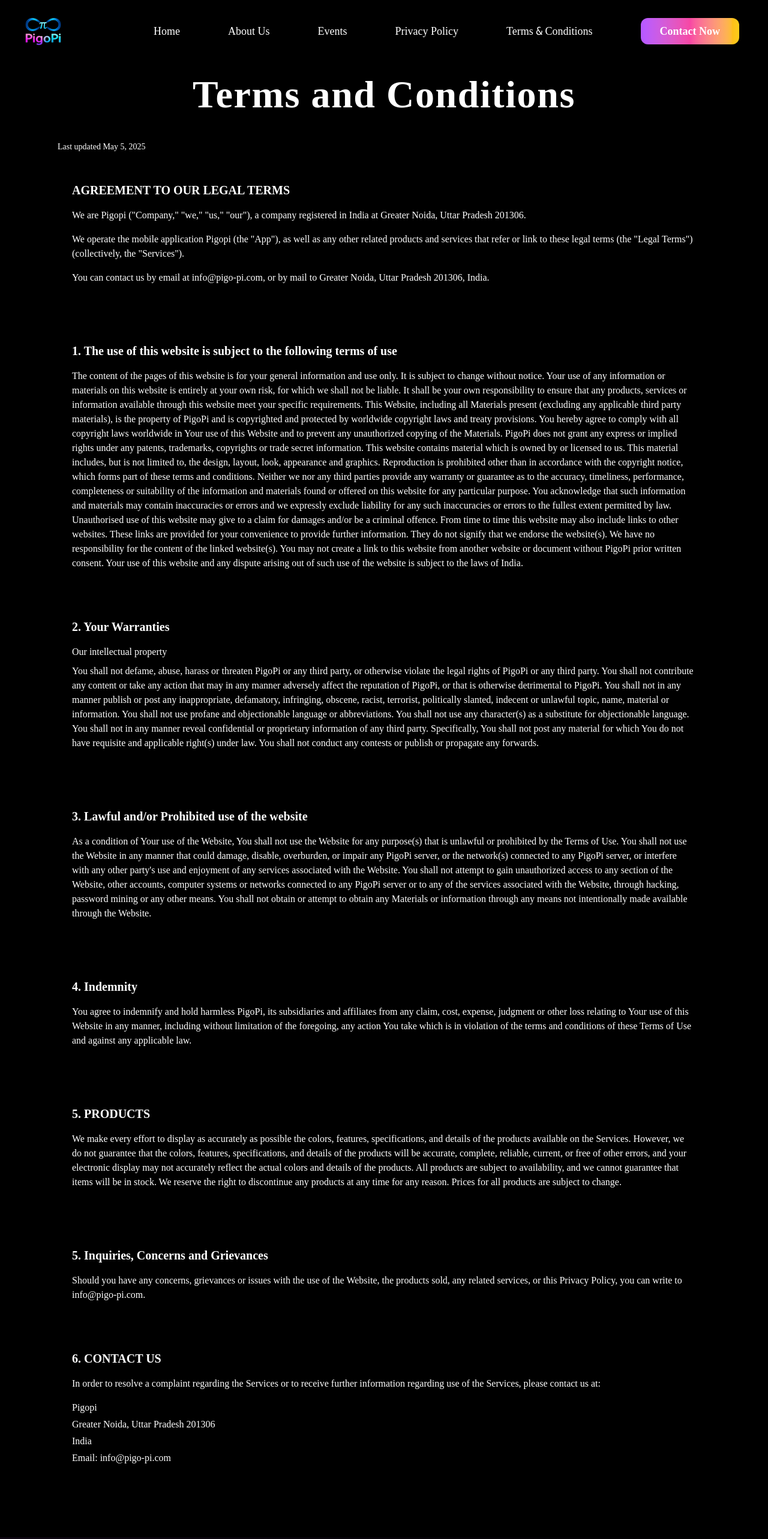
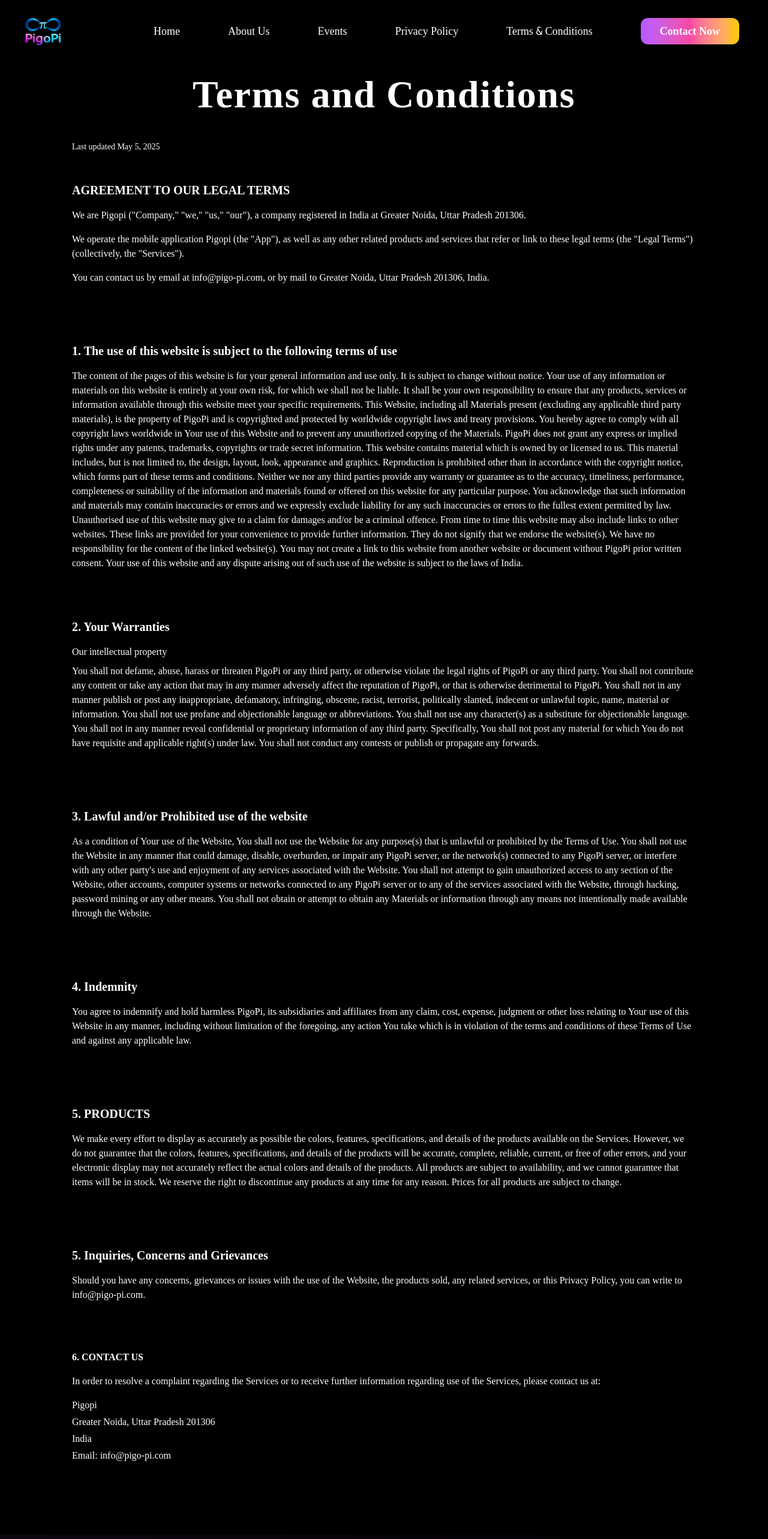
Before and after one commit to ramwarhekar02/PigoPi, a React (Vite) app: page /terms-conditions in a window 1280 px wide. Shown: the top 2566 px of the page at 60% size. Built offline with nearby package versions, Linux system fonts and the light colour scheme; a web font is replaced by a local one.

Commit message:
Minor Fixes

```diff
--- a/src/Pages/Refund-policy/RefundPolicy.jsx
+++ b/src/Pages/Refund-policy/RefundPolicy.jsx
@@ -11,7 +11,7 @@
     <div className='w-full bg-black font-[Host_Grotesk] text-white backdrop-blur-xl'>
     <div className="max-w-6xl  mx-auto px-8 py-8">
       <div className="mb-6 text-sm  md:pt-20 pt-30 text-start">
-        <h1 className="text-[5vw]  select-none mb-8 font-extrabold tracking-wide font-[Host_Grotesk] text-center">
+        <h1 className="text-[5vw] select-none mb-8 font-extrabold tracking-wide font-[Host_Grotesk] text-center">
             Refund Policy
         </h1>
         Last updated May 5, 2025
@@ -96,7 +96,7 @@
         </address>
       </div>
       </div>
-      </div>201306
+      </div>
     </div>
   );
 };
--- a/src/Pages/Terms-Conditions/TermsConditions.jsx
+++ b/src/Pages/Terms-Conditions/TermsConditions.jsx
@@ -9,7 +9,7 @@
   return (
     <div className='w-full bg-black font-[Host_Grotesk] text-white backdrop-blur-xl'>
     <div className="max-w-6xl  mx-auto px-8 py-8">
-      <div className="mb-6 text-sm  md:pt-20 pt-30  text-start">
+      <div className="mb-6 text-sm px-6  md:pt-20 pt-30  text-start">
         <h1 className="text-[5vw]  select-none mb-8 font-extrabold tracking-wide font-[Host_Grotesk] text-center">
             Terms and Conditions
         </h1>
@@ -94,7 +94,7 @@
 
       {/* CONTACT US */}
       <div id="contact-us" className="mb-8 bg-black rounded-lg shadow-md">
-        <h2 className="text-xl font-semibold mb-4 text-white">6. CONTACT US</h2>
+        <h2 className="text-x  font-semibold mb-4 text-white">6. CONTACT US</h2>
         <p className="mb-4">
           In order to resolve a complaint regarding the Services or to receive further information regarding use of the Services, please contact us at:
         </p>
--- a/vite.config.js
+++ b/vite.config.js
@@ -4,5 +4,22 @@
 
 // https://vite.dev/config/
 export default defineConfig({
-  plugins: [tailwindcss(),react()],
+  plugins: [tailwindcss(), react()],
+  build: {
+    rollupOptions: {
+      output: {
+        manualChunks(id) {
+          if (id.includes('node_modules')) {
+            if (id.includes('react')) {
+              return 'vendor_react';
+            }
+            if (id.includes('tailwindcss')) {
+              return 'vendor_tailwindcss';
+            }
+            return 'vendor';
+          }
+        }
+      }
+    }
+  }
 })
--- a/vite.config.temp.js
+++ /dev/null
@@ -1,25 +0,0 @@
-import { defineConfig } from 'vite'
-import react from '@vitejs/plugin-react'
-import tailwindcss from '@tailwindcss/vite'
-
-// https://vite.dev/config/
-export default defineConfig({
-  plugins: [tailwindcss(), react()],
-  build: {
-    rollupOptions: {
-      output: {
-        manualChunks(id) {
-          if (id.includes('node_modules')) {
-            if (id.includes('react')) {
-              return 'vendor_react';
-            }
-            if (id.includes('tailwindcss')) {
-              return 'vendor_tailwindcss';
-            }
-            return 'vendor';
-          }
-        }
-      }
-    }
-  }
-})
```
Also changed, not shown: 8 other files (tests, documents, lock files or other folders).
